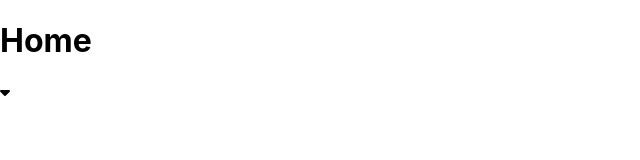
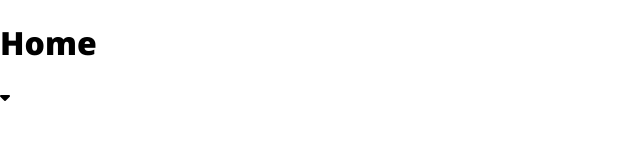
Before and after one commit to FrancoisCoding/appruve-test, a React (Create React App) app: page / in a window 1280 px wide. Shown: the top 160 px of the page, without its empty margins (0-640 px from the left). Built offline with nearby package versions, Linux system fonts and the light colour scheme.

Commit message:
Added open-sans font

```diff
--- a/src/index.css
+++ b/src/index.css
@@ -1,13 +1,13 @@
+@import url("https://fonts.googleapis.com/css2?family=Open+Sans:wght@400;800&display=swap");
+
 body {
   margin: 0;
-  font-family: -apple-system, BlinkMacSystemFont, 'Segoe UI', 'Roboto', 'Oxygen',
-    'Ubuntu', 'Cantarell', 'Fira Sans', 'Droid Sans', 'Helvetica Neue',
-    sans-serif;
+  font-family: "Open Sans", sans-serif;
   -webkit-font-smoothing: antialiased;
   -moz-osx-font-smoothing: grayscale;
 }
 
 code {
-  font-family: source-code-pro, Menlo, Monaco, Consolas, 'Courier New',
+  font-family: source-code-pro, Menlo, Monaco, Consolas, "Courier New",
     monospace;
 }
```
